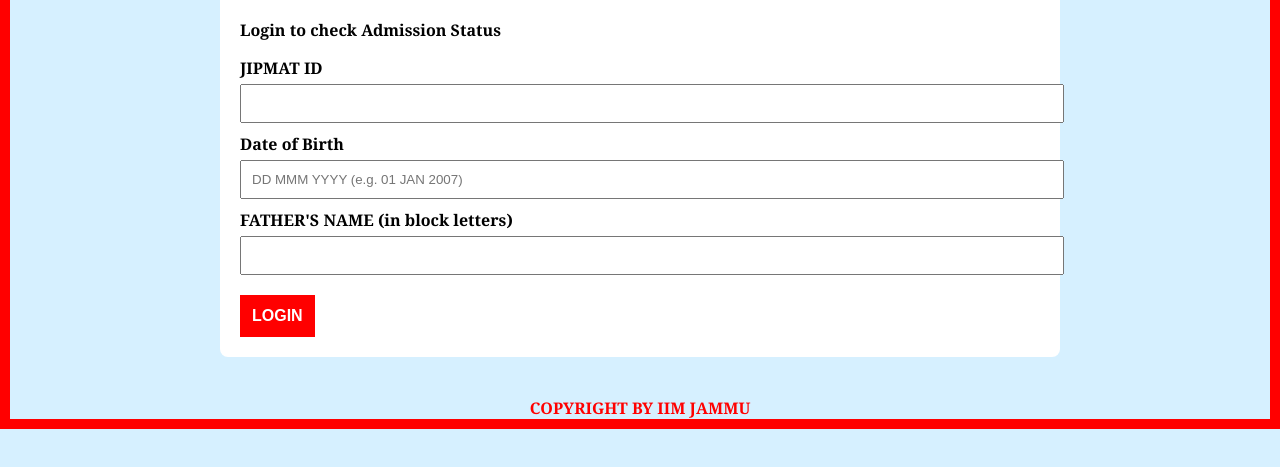
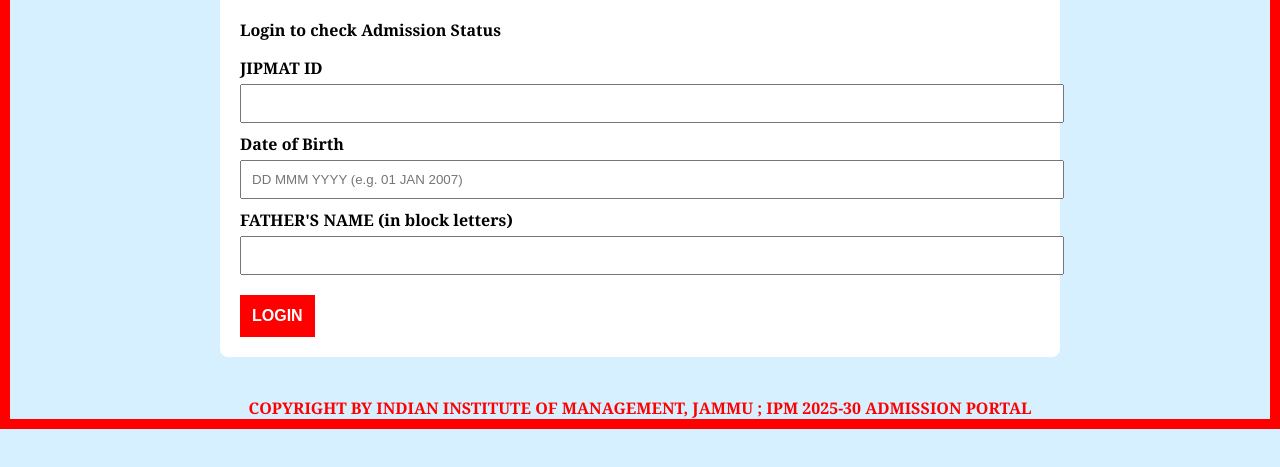
Before and after one commit to cayaan/iimjammuadmissionsportal, a plain HTML site: page index.html in a window 1280 px wide. Shown: the part 127-594 px from the top of the page. Drawn offline with Linux system fonts and the light colour scheme.

Commit message:
Update index.html

```diff
--- a/index.html
+++ b/index.html
@@ -148,7 +148,7 @@
     </div>
   </div>
 
-  <footer>COPYRIGHT BY IIM JAMMU</footer>
+  <footer>COPYRIGHT BY INDIAN INSTITUTE OF MANAGEMENT, JAMMU ; IPM 2025-30 ADMISSION PORTAL</footer>
 
   <script>
     function login() {
```
